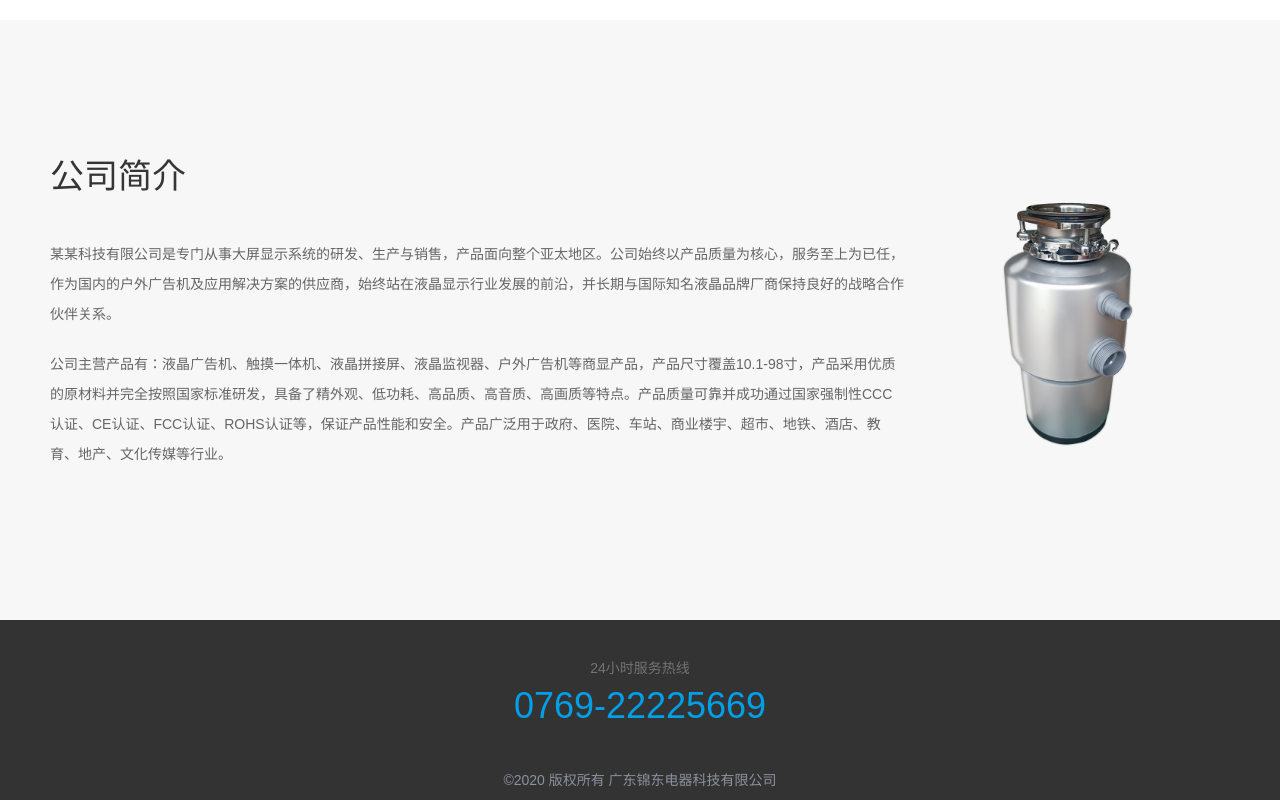
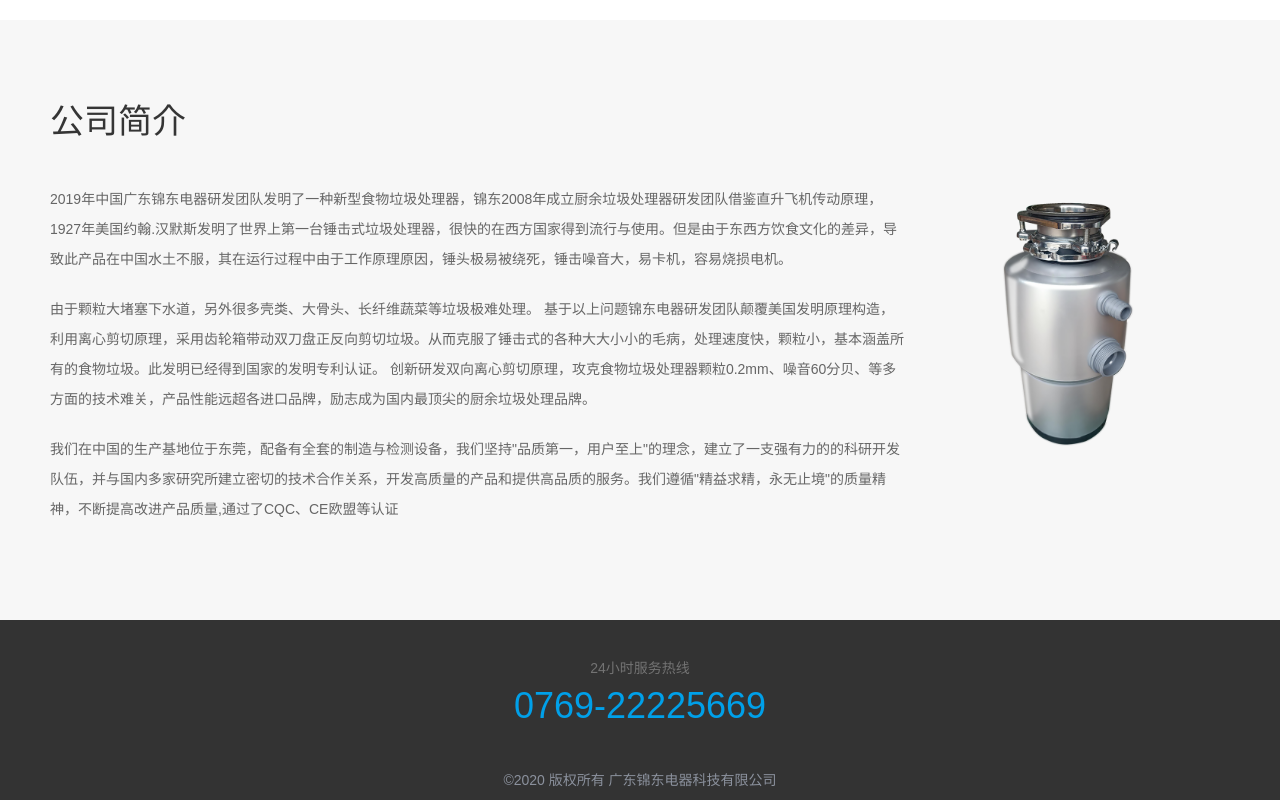
Before and after one commit to lost-xming/jinDong, a Vue app: page / in a window 1280 px wide. Shown: the part 2446-3246 px from the top of the page. Built offline with nearby package versions, Linux system fonts and the light colour scheme.

Commit message:
修改 公司简介

```diff
--- a/src/components/contact.vue
+++ b/src/components/contact.vue
@@ -3,11 +3,19 @@
     <div class="contactLeft">
       <h1>联系我们</h1>
       <p>
-        某某公司液晶显示产品覆盖传媒、商业、安防、教育等多个领域。某某公司拥有一批从事智能显示设备、物联网设备研发的工程师及生产线，更好地保障了公司多媒体液晶显示设备的优良性能和高品质。为了给客户提供更好的产品和服务，某某公司不断拓展和完善营销渠道，已建成行业内较完善的营销渠道服务网络。
+        2019年中国广东锦东电器研发团队发明了一种新型食物垃圾处理器，锦东2008年成立厨余垃圾处理器研发团队借鉴直升飞机传动原理，1927年美国约翰.汉默斯发明了世界上第一台锤击式垃圾处理器，很快的在西方国家得到流行与使用。但是由于东西方饮食文化的差异，导致此产品在中国水土不服，其在运行过程中由于工作原理原因，锤头极易被绕死，锤击噪音大，易卡机，容易烧损电机。
+      </p>
+      <p>
+        由于颗粒大堵塞下水道，另外很多壳类、大骨头、长纤维蔬菜等垃圾极难处理。
+        基于以上问题锦东电器研发团队颠覆美国发明原理构造，利用离心剪切原理，采用齿轮箱带动双刀盘正反向剪切垃圾。从而克服了锤击式的各种大大小小的毛病，处理速度快，颗粒小，基本涵盖所有的食物垃圾。此发明已经得到国家的发明专利认证。
+        创新研发双向离心剪切原理，攻克食物垃圾处理器颗粒0.2mm、噪音60分贝、等多方面的技术难关，产品性能远超各进口品牌，励志成为国内最顶尖的厨余垃圾处理品牌。
+      </p>
+      <p>
+        我们在中国的生产基地位于东莞，配备有全套的制造与检测设备，我们坚持"品质第一，用户至上"的理念，建立了一支强有力的的科研开发队伍，并与国内多家研究所建立密切的技术合作关系，开发高质量的产品和提供高品质的服务。我们遵循"精益求精，永无止境"的质量精神，不断提高改进产品质量,通过了CQC、CE欧盟等认证
       </p>
       <p>PHONE : 0769-22225669</p>
       <p>E-MAIL : jindong2020@126.com</p>
-      <p>公司地址 : XXX省XXX市XXX县XXX路XXX号</p>
+      <p>公司地址 : 广东省东莞市松山湖中科创新广场E座804</p>
     </div>
     <div class="contactRight">
       <div class="item">
--- a/src/components/introduction.vue
+++ b/src/components/introduction.vue
@@ -3,10 +3,15 @@
     <div class="introductionLeft">
       <h1>公司简介</h1>
       <p>
-        某某科技有限公司是专门从事大屏显示系统的研发、生产与销售，产品面向整个亚太地区。公司始终以产品质量为核心，服务至上为已任，作为国内的户外广告机及应用解决方案的供应商，始终站在液晶显示行业发展的前沿，并长期与国际知名液晶品牌厂商保持良好的战略合作伙伴关系。
+        2019年中国广东锦东电器研发团队发明了一种新型食物垃圾处理器，锦东2008年成立厨余垃圾处理器研发团队借鉴直升飞机传动原理，1927年美国约翰.汉默斯发明了世界上第一台锤击式垃圾处理器，很快的在西方国家得到流行与使用。但是由于东西方饮食文化的差异，导致此产品在中国水土不服，其在运行过程中由于工作原理原因，锤头极易被绕死，锤击噪音大，易卡机，容易烧损电机。
       </p>
       <p>
-        公司主营产品有：液晶广告机、触摸一体机、液晶拼接屏、液晶监视器、户外广告机等商显产品，产品尺寸覆盖10.1-98寸，产品采用优质的原材料并完全按照国家标准研发，具备了精外观、低功耗、高品质、高音质、高画质等特点。产品质量可靠并成功通过国家强制性CCC认证、CE认证、FCC认证、ROHS认证等，保证产品性能和安全。产品广泛用于政府、医院、车站、商业楼宇、超市、地铁、酒店、教育、地产、文化传媒等行业。
+        由于颗粒大堵塞下水道，另外很多壳类、大骨头、长纤维蔬菜等垃圾极难处理。
+        基于以上问题锦东电器研发团队颠覆美国发明原理构造，利用离心剪切原理，采用齿轮箱带动双刀盘正反向剪切垃圾。从而克服了锤击式的各种大大小小的毛病，处理速度快，颗粒小，基本涵盖所有的食物垃圾。此发明已经得到国家的发明专利认证。
+        创新研发双向离心剪切原理，攻克食物垃圾处理器颗粒0.2mm、噪音60分贝、等多方面的技术难关，产品性能远超各进口品牌，励志成为国内最顶尖的厨余垃圾处理品牌。
+      </p>
+      <p>
+        我们在中国的生产基地位于东莞，配备有全套的制造与检测设备，我们坚持"品质第一，用户至上"的理念，建立了一支强有力的的科研开发队伍，并与国内多家研究所建立密切的技术合作关系，开发高质量的产品和提供高品质的服务。我们遵循"精益求精，永无止境"的质量精神，不断提高改进产品质量,通过了CQC、CE欧盟等认证
       </p>
     </div>
     <div
@@ -20,9 +25,9 @@ export default {
   props: {
     type: {
       type: String,
-      default: "1"
-    }
-  }
+      default: "1",
+    },
+  },
 };
 </script>
 <style lang="less" scoped>
```
